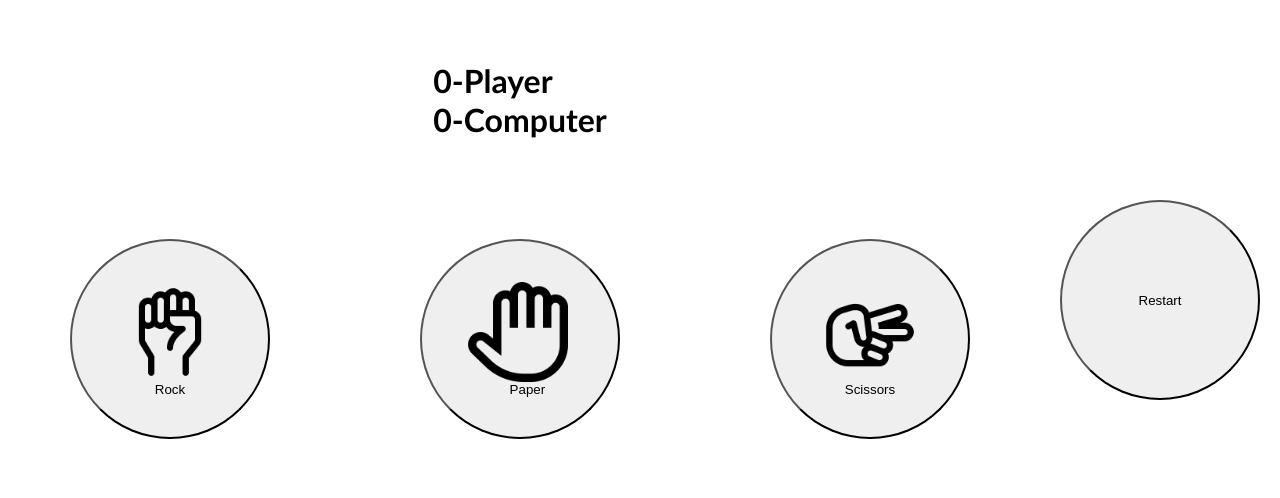
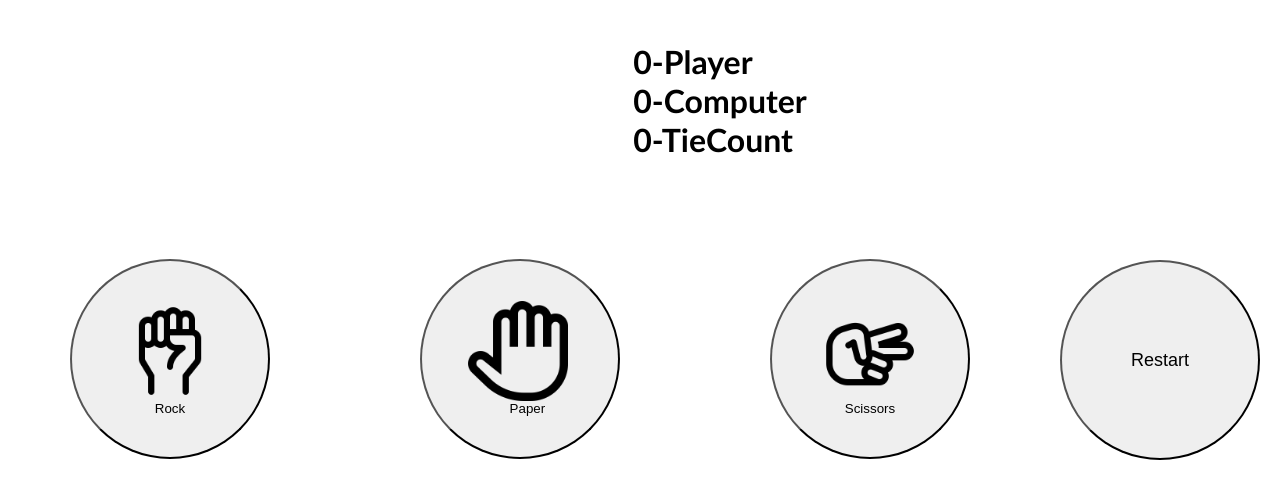
Before and after one commit to Veeravaagu/rock-paper-scissors, a plain HTML site: page index.html in a window 1280 px wide. Both pictures are taken after a click on the button "Restart". Drawn offline with Linux system fonts and the light colour scheme.

Commit message:
Create a tieCounter and re-align the restart button

```diff
--- a/index.html
+++ b/index.html
@@ -10,7 +10,7 @@
 <div class="container">
 
     <div>
-        <h1><span class="playerDisplay">0</span>-Player <br><span class="computerDisplay">0</span>-Computer</button>
+        <h1><span class="playerDisplay">0</span>-Player <br><span class="computerDisplay">0</span>-Computer <br><span class="tieDisplay">0</span>-TieCount</button>
     </div>
 
     <div class="button">
--- a/script.js
+++ b/script.js
@@ -6,11 +6,15 @@ let playerCount = 0;
 
 let computerCount = 0;
 
+let tieCount = 0;
+
 // ------->>>>>>>>>>>>>>Reference DOMs
 
 let playerDisplay = document.querySelector(".playerDisplay");
 
 let computerDisplay = document.querySelector(".computerDisplay");
+
+let tieDisplay = document.querySelector(".tieDisplay");
 
 let rock = document.querySelector(".Rock");
 
@@ -58,9 +62,13 @@ function isRestart() {
 
     computerCount = 0;
 
+    tieCount = 0;
+
     playerDisplay.textContent = playerCount;
 
     computerDisplay.textContent = computerCount;
+
+    tieDisplay.textContent = tieCount;
 
 }
 
@@ -114,6 +122,8 @@ function playRound(playerSelection,computerSelection)
 
        computerDisplay.textContent = computerCount;
 
+       tieDisplay.textContent = tieCount;
+
     }
 
     else
@@ -124,7 +134,9 @@ function playRound(playerSelection,computerSelection)
 
           {
 
+            tieCount += 1;
 
+            tieDisplay.textContent = tieCount;
 
 
           }
@@ -138,7 +150,7 @@ function playRound(playerSelection,computerSelection)
               (playerSelection === "scissors" && computerSelection === "paper"))
 
           {
-              playerCount += 1
+              playerCount += 1;
 
 
 
--- a/styles.css
+++ b/styles.css
@@ -8,7 +8,7 @@ body {
     display: flex;
     justify-content: center;
     align-items: center;
-    /* flex-direction: column; */
+
 }
 
 .container {
@@ -37,7 +37,7 @@ body {
 button {
 width: 200px;
 height: 200px;
-border-radius: 160px;
+border-radius: 120px;
 
 }
 
@@ -84,5 +84,11 @@ border-radius: 160px;
     height: 100px;
 }
 
-h1{font-family: 'Trebuchet MS', 'Lucida Sans Unicode', 'Lucida Grande', 'Lucida Sans', Arial, sans-serif
+h1{font-family: 'Trebuchet MS', 'Lucida Sans Unicode', 'Lucida Grande', 'Lucida Sans', Arial, sans-serif;
+    margin: 0 0 0 400px;
 }
+
+.Restart {
+    margin: 120px 0 0 0;
+    font-size: large;
+}
```
